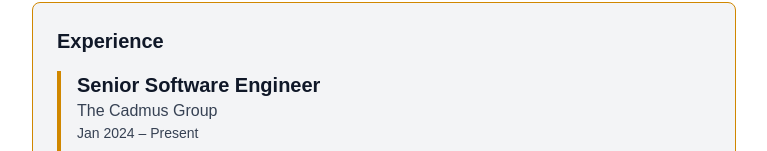
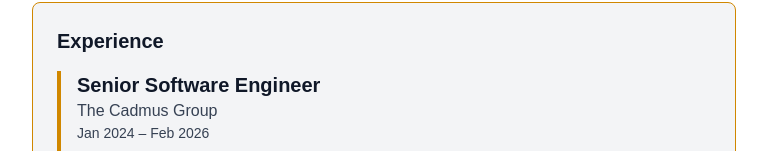
Before and after one commit to AWade1075/personal-site, a Next.js app: page / in a window 1280 px wide. Shown: the part 649-800 px from the top of the page, without its empty margins (256-1023 px from the left). Built offline with nearby package versions, Linux system fonts and the light colour scheme; a web font is replaced by a local one.

Commit message:
add end date

```diff
--- a/src/app/page.tsx
+++ b/src/app/page.tsx
@@ -26,7 +26,7 @@
       title: "Senior Software Engineer",
       company: "The Cadmus Group",
       startDate: "Jan 2024",
-      endDate: "Present",
+      endDate: "Feb 2026",
       description:
         "Led development of customer-facing features and mentored junior developers.",
       highlights: [
```
